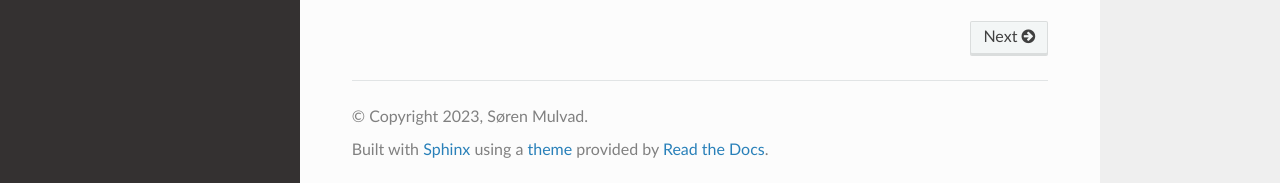
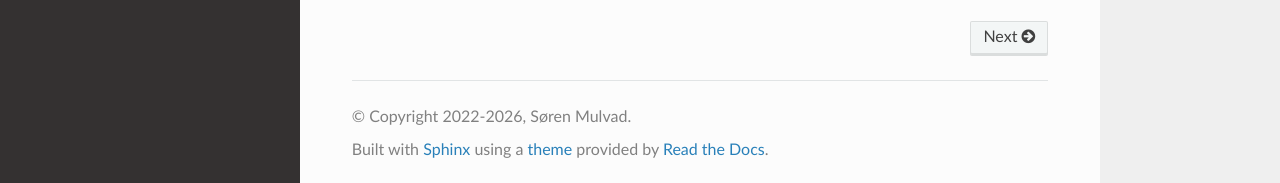
Before and after one commit to shmulvad/fast-tsp, a Sphinx documentation site: the page built from docs/index.rst, in a window 1280 px wide and 900 px high, scrolled down 550 px. Shown: the part 714-897 px from the top of the window. Built offline with Sphinx 7.4.7 and the Read the Docs theme 3.1.0, drawn with Linux system fonts in a browser that asks for light colours.

Commit message:
Bump the version to 0.2.1 and update the copyright years
Claude-Session: https://claude.ai/code/session_01H2sF5Wan7n7A2BtMvfanCQ

```diff
--- a/Cargo.toml
+++ b/Cargo.toml
@@ -1,6 +1,6 @@
 [package]
 name = "fast_tsp"
-version = "0.2.0"
+version = "0.2.1"
 edition = "2024"
 rust-version = "1.85"
 description = "A fast TSP solver with Python bindings"
--- a/docs/conf.py
+++ b/docs/conf.py
@@ -55,7 +55,7 @@ master_doc = 'index'
 
 # General information about the project.
 project = 'fast_tsp'
-copyright = '2023, Søren Mulvad'  # noqa: A001
+copyright = '2022-2026, Søren Mulvad'  # noqa: A001
 author = 'Søren Mulvad'
 
 
```
Also changed, not shown: 2 other files.
